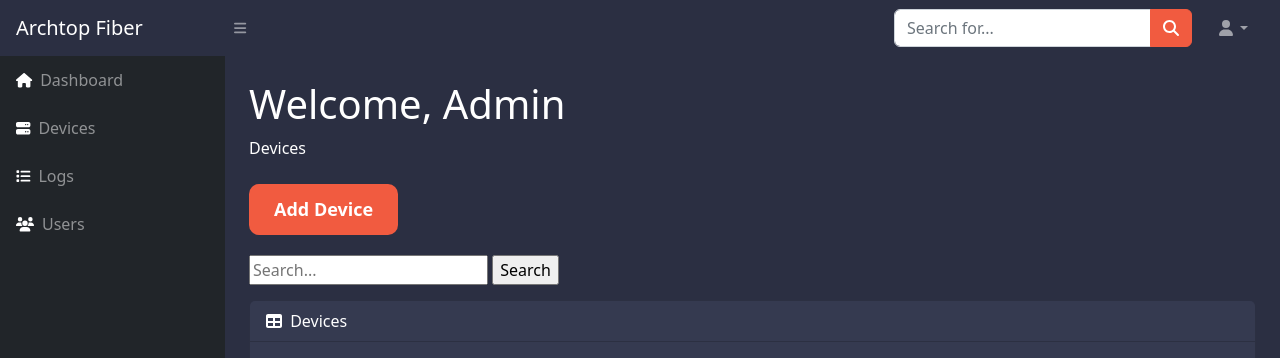
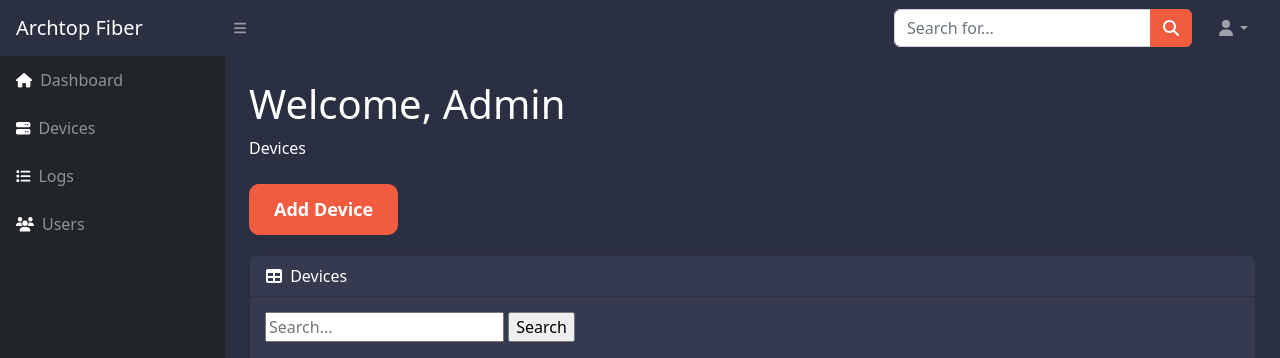
Before and after one commit to 24Bouchers/Capping, a Flask app: page /devices.html in a window 1280 px wide. Shown: the top 358 px of the page. Run offline with Flask 3, Linux system fonts and the light colour scheme; data that the repository does not hold is empty; some libraries are stand-ins or nearby versions.

Commit message:
changed positioning of search on addDevices page

```diff
--- a/Web Interface/templates/devices.html
+++ b/Web Interface/templates/devices.html
@@ -113,15 +113,15 @@
                         <form action="addDevice.html">
                             <button class="device-button" type="submit">Add Device</button>
                         </form>
-                        <form action="/devices.html" method="post">
-                            <input type="text" name="query" placeholder="Search..." style="margin-bottom: 15px;">
-                            <input type="submit" value="Search">
-                        </form>
                         <div class="card mb-4">
                             <div class="card-header">
                                 <i class="fas fa-table me-1"></i>
                                 Devices
                             </div>
+                            <form action="/devices.html" method="post">
+                                <input type="text" name="query" placeholder="Search..." style="margin-left: 15px; margin-top: 15px;">
+                                <input type="submit" value="Search">
+                            </form>
                             <div class="card-body">
                                 <table style="width:100%", id="datatablesSimple">
                                     <thead>
```
